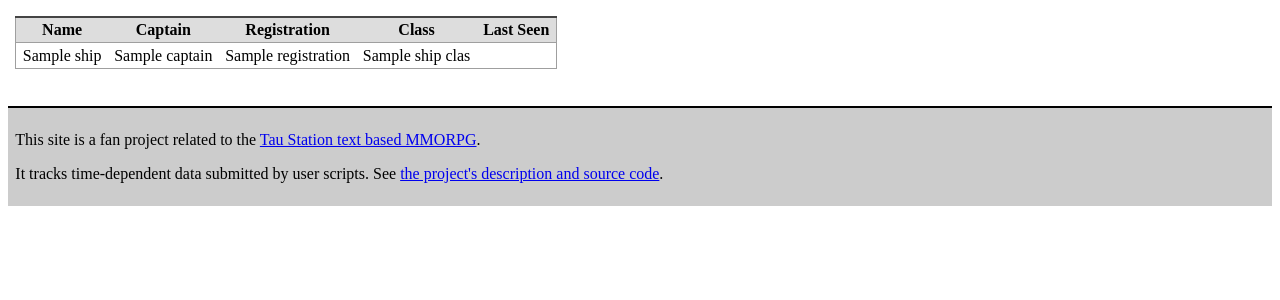
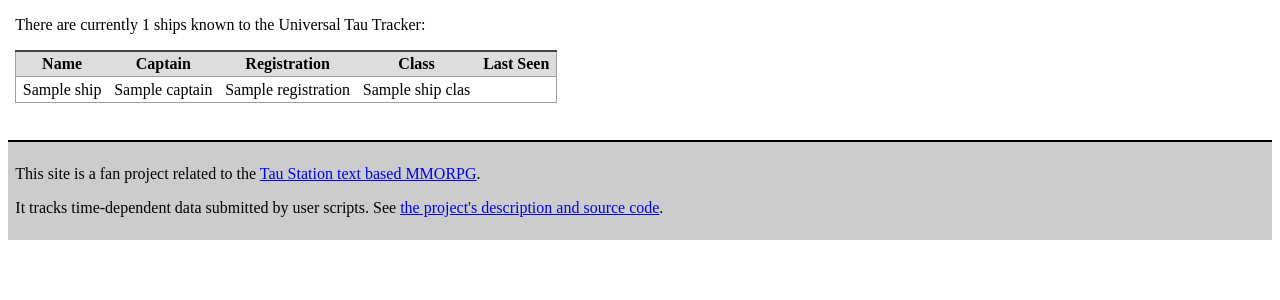
Before and after one commit to taustation-fan/universal-tau-tracker, a Flask app: template utt/templates/ship/overview.html in a window 1280 px wide. Shown: the part 56-356 px from the top of the page. Run offline with Flask 2, Linux system fonts and the light colour scheme; the template is opened without the code that fills it: most values are stand-ins (such as "Sample title", 1, 10 or a date in 2020); parts of the project's set-up code (start-up, migrations or seed data) failed here and were passed over.

Commit message:
Count ships

```diff
--- a/utt/templates/ship/overview.html
+++ b/utt/templates/ship/overview.html
@@ -1,6 +1,8 @@
 {% extends "base.html" %}
 {% block title %}Tau Station: Ship Registry{% endblock %}
 {% block content %}
+
+<p>There are currently {{ ships.count() }} ships known to the Universal Tau Tracker:</p>
 
 <table>
     <thead>
```
